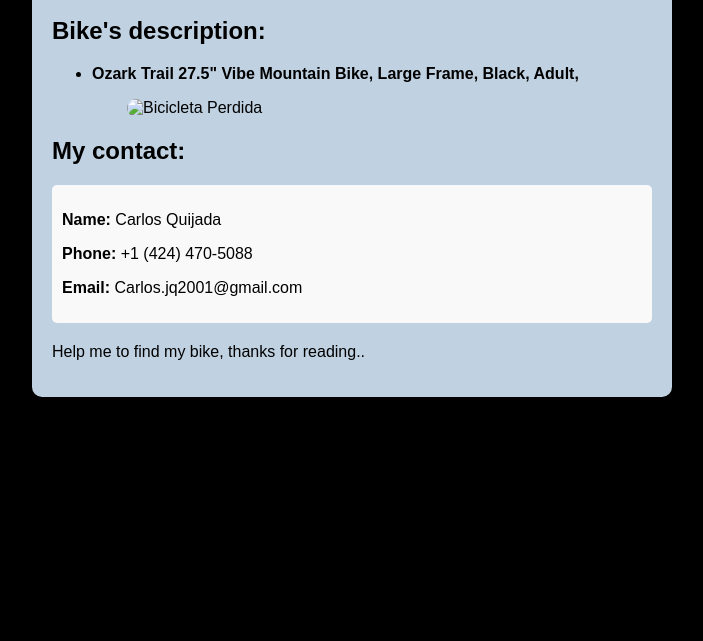
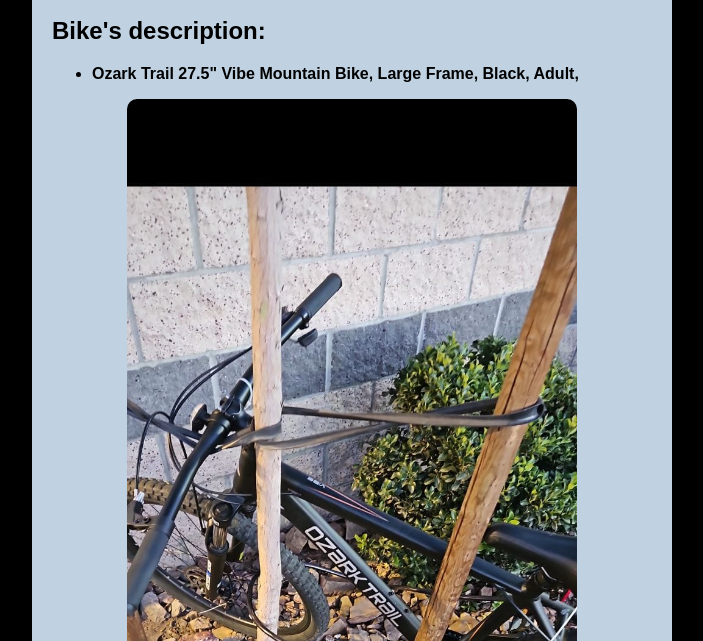
Before and after one commit to CarlosQS22/CarlosQS22.Github.io, a plain HTML site: page index.html in a window 1280 px wide. Shown: the part 159-800 px from the top of the page, without its empty margins (288-991 px from the left). Drawn offline with Linux system fonts and the light colour scheme.

Commit message:
Update index.html

```diff
--- a/index.html
+++ b/index.html
@@ -58,7 +58,7 @@
                 <li><strong>Ozark Trail 27.5" Vibe Mountain Bike, Large Frame, Black, Adult,</strong></li>
 
             </ul>
-            <img src="Lostbike/bike.jpg" alt="Bicicleta Perdida" class="center">
+            <img src="bike.jpg" alt="Bicicleta Perdida" class="center">
         </div>
         <div class="contact">
             <h2>My contact:</h2>
```
